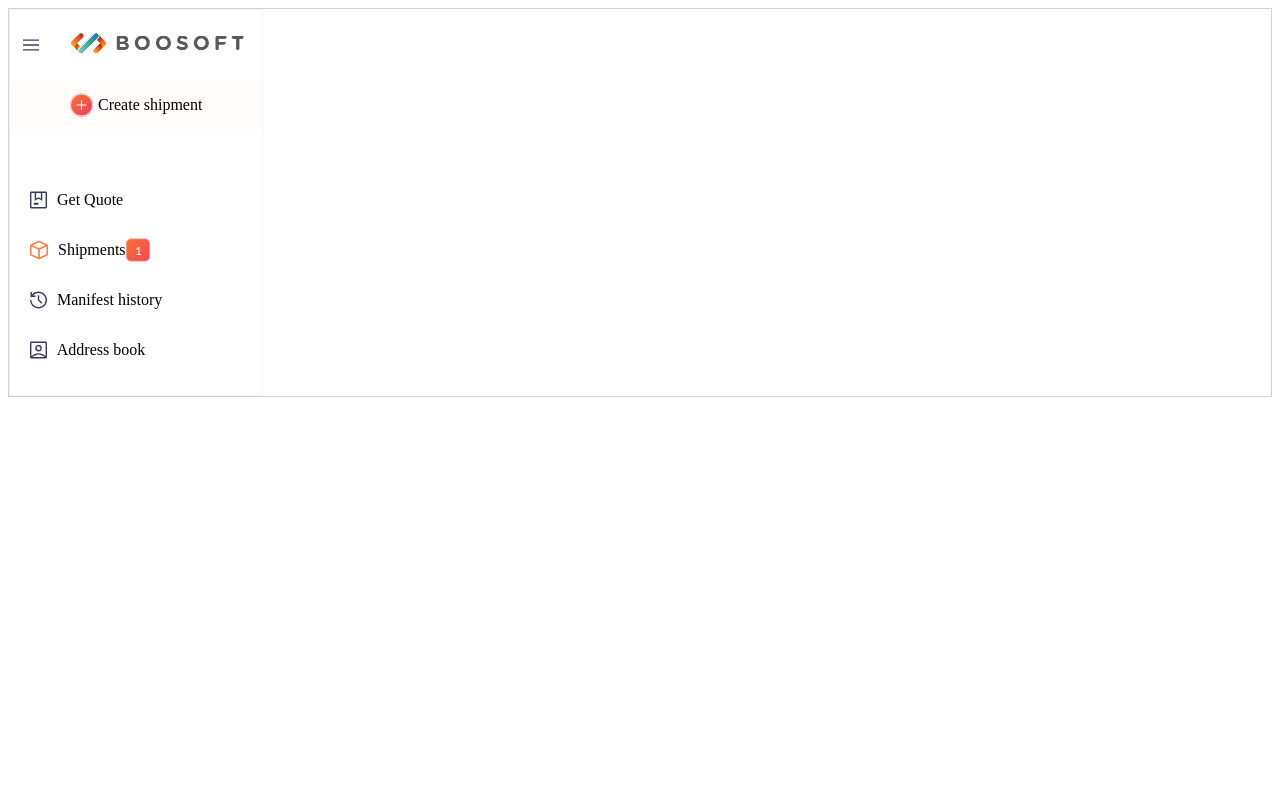
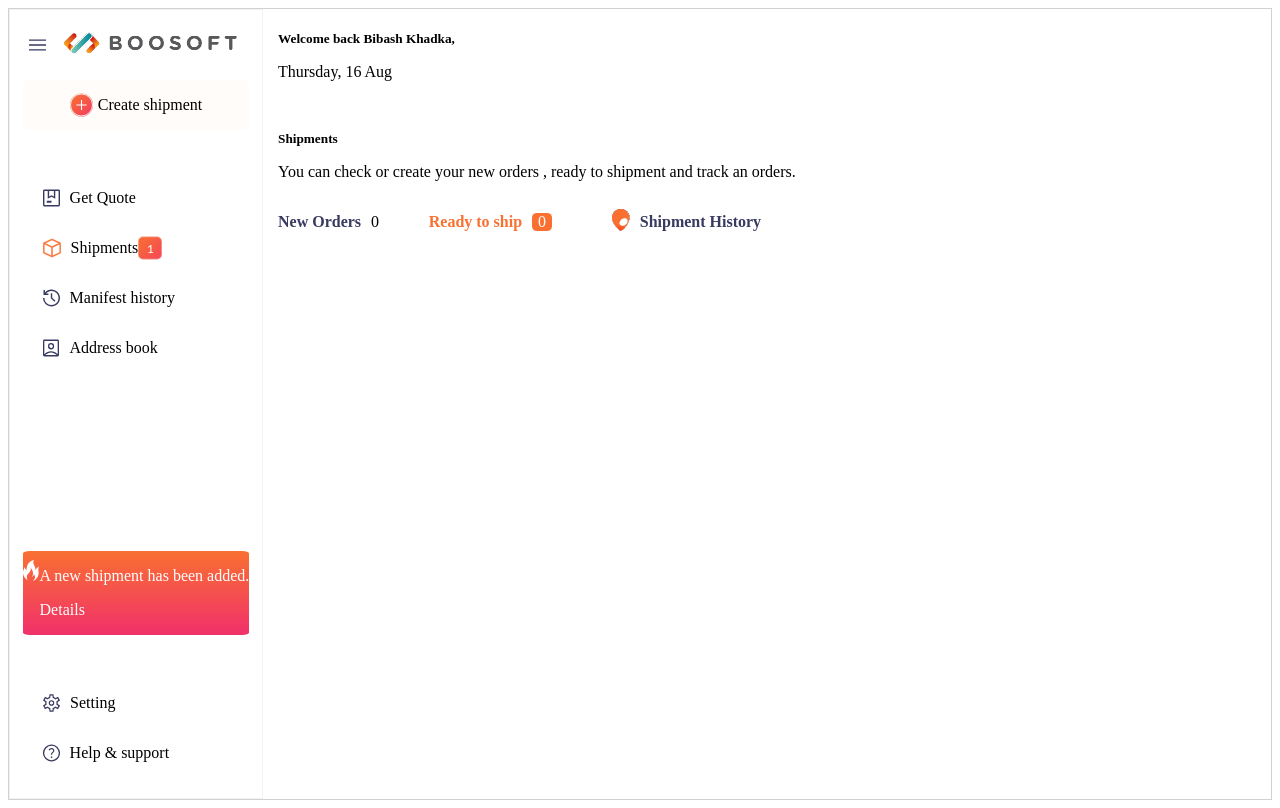
Before and after one commit to poonamgahatraj/newproject_1, a Vue app in the folder newproject_1/: page / in a window 1280 px wide. Built offline with nearby package versions, Linux system fonts and the light colour scheme.

Commit message:
newproject_1

```diff
--- a/newproject_1/src/pages/shipment.vue
+++ b/newproject_1/src/pages/shipment.vue
@@ -1,7 +1,8 @@
 <template>
     <div class="container">
       <div class="sidenav">
-        <div style="display:flex;justify-content: space-around;">
+        <div class="sidenav-content">
+            <div style="display:flex;justify-content: space-around;">
             <img src="public/assets/hamburget menu icon.svg">
             <img src="public/assets/Logo.png">
         </div>
@@ -30,8 +31,72 @@
                 <p>Address book</p>
             </div>
         </div>
+
+        <div  style="display:flex;background-image: linear-gradient(#F97031,#F1306B);justify-content: space-around;
+    align-items: baseline;
+    border-radius: 3%;
+    margin-top: 70%;">
+            <div>
+                <img src="public/assets/fire icon.svg">
+
+            </div>
+            <div style="color:white;">
+                <p>A new shipment has been added.</p>
+                <p>Details</p>
+            </div>
+
+        </div>
+
+        <div style="display: flex; flex-direction: column;padding :20px;margin-top:10%;">
+            <div class="subnav">
+                <img src="public/assets/setting.svg" class="imag">
+                <p>Setting</p>
+            </div>
+            <div class="subnav">
+                <img src="public/assets/help icon.svg" class="imag">
+                <p>Help & support</p>
+
+            </div>
+        </div>
+        </div>
+
       </div>
-      <div class="about"></div>
+      <div class="about">
+        <div class="about-content">
+            <div>
+                <h5 style="margin-bottom:0;">Welcome back Bibash Khadka,</h5>
+                <p>Thursday, 16 Aug</p>
+            </div>
+
+            <div style="margin-top:5%">
+                <h5 style="margin-bottom:0;">Shipments</h5>
+                <p>You can check or create your new orders , ready to shipment and track an orders.</p>
+            </div>
+
+            <div style="display:flex;">
+                <div class="cont">
+                    <p style="color:#393A60;    margin-right: 10px;"><b>New Orders</b> </p>
+                   <div>0</div>
+
+                </div>
+                <div  class="cont">
+                    <p style="color:#F97031; margin-right: 10px;"> <b>Ready to ship</b></p>
+                    <div style="     background: #F97031;
+    color: white;width: 20px;text-align: center; border-radius: 25%;">0</div>
+                </div>
+                <div  class="cont">
+                    <div>
+                        <img src="public\assets\icon mask.png">
+                    </div>
+                    <p style="color:#393A60"><b>Shipment History</b></p>
+                </div>
+
+
+            </div>
+
+        </div>
+
+      </div>
 
     </div>
 </template>
@@ -43,7 +108,8 @@
 
 .sidenav{
 width:20%;
-border:1px solid #F0F2F7
+border:1px solid #F0F2F7;
+
 }
 
 .subnav{
@@ -53,4 +119,23 @@ border:1px solid #F0F2F7
 .imag{
     margin-right:10px;
 }
+
+.sidenav-content{
+    margin-left: 5%;
+    margin-right: 5%;
+}
+
+.about-content{
+    margin-left: 15px;
+}
+
+.about{
+    width:80%;
+}
+
+.cont{
+    margin-right:5%;
+    display:flex;
+    align-items: center;
+}
 </style>
```
Also changed, not shown: newproject_1/public/assets/icon mask.png (added).
